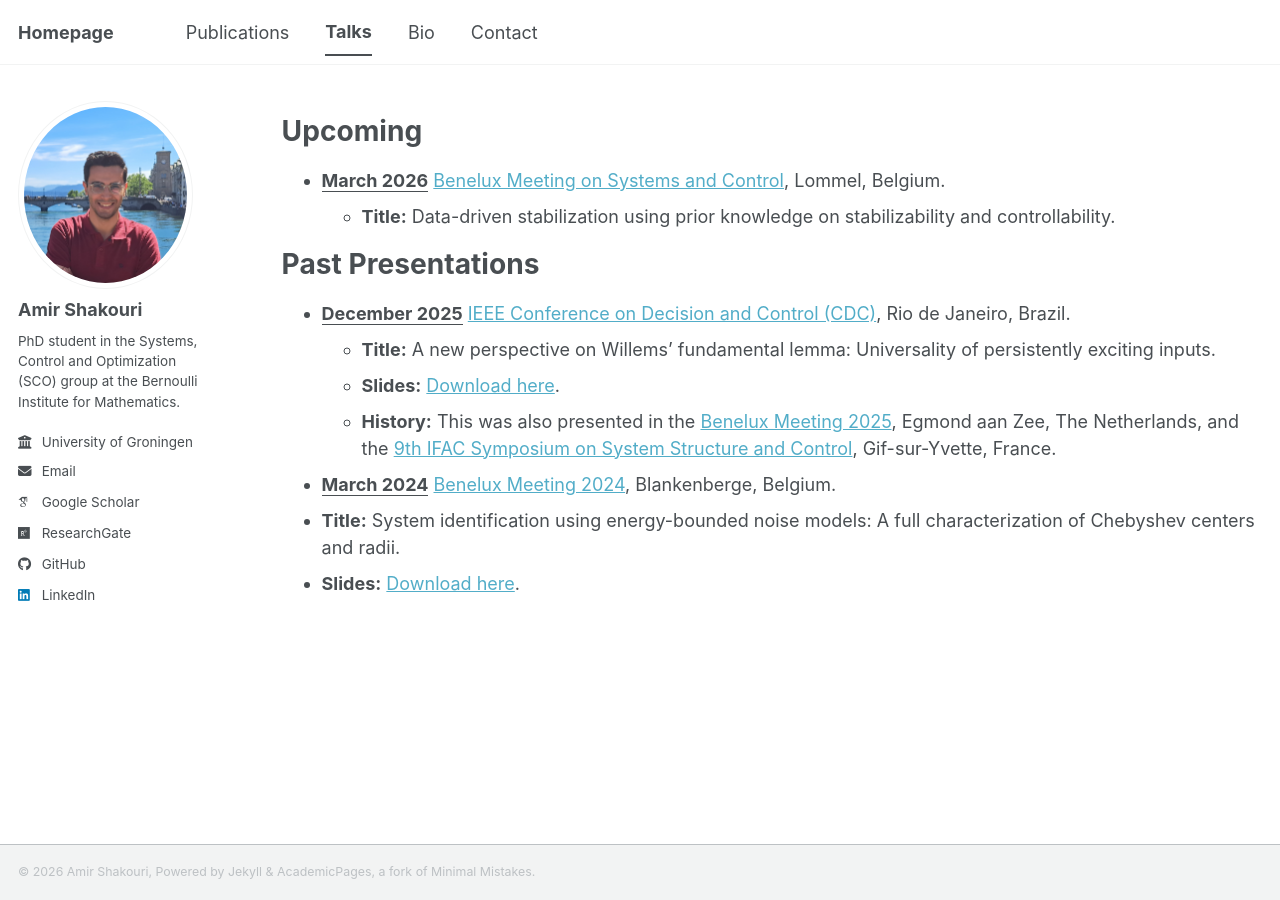
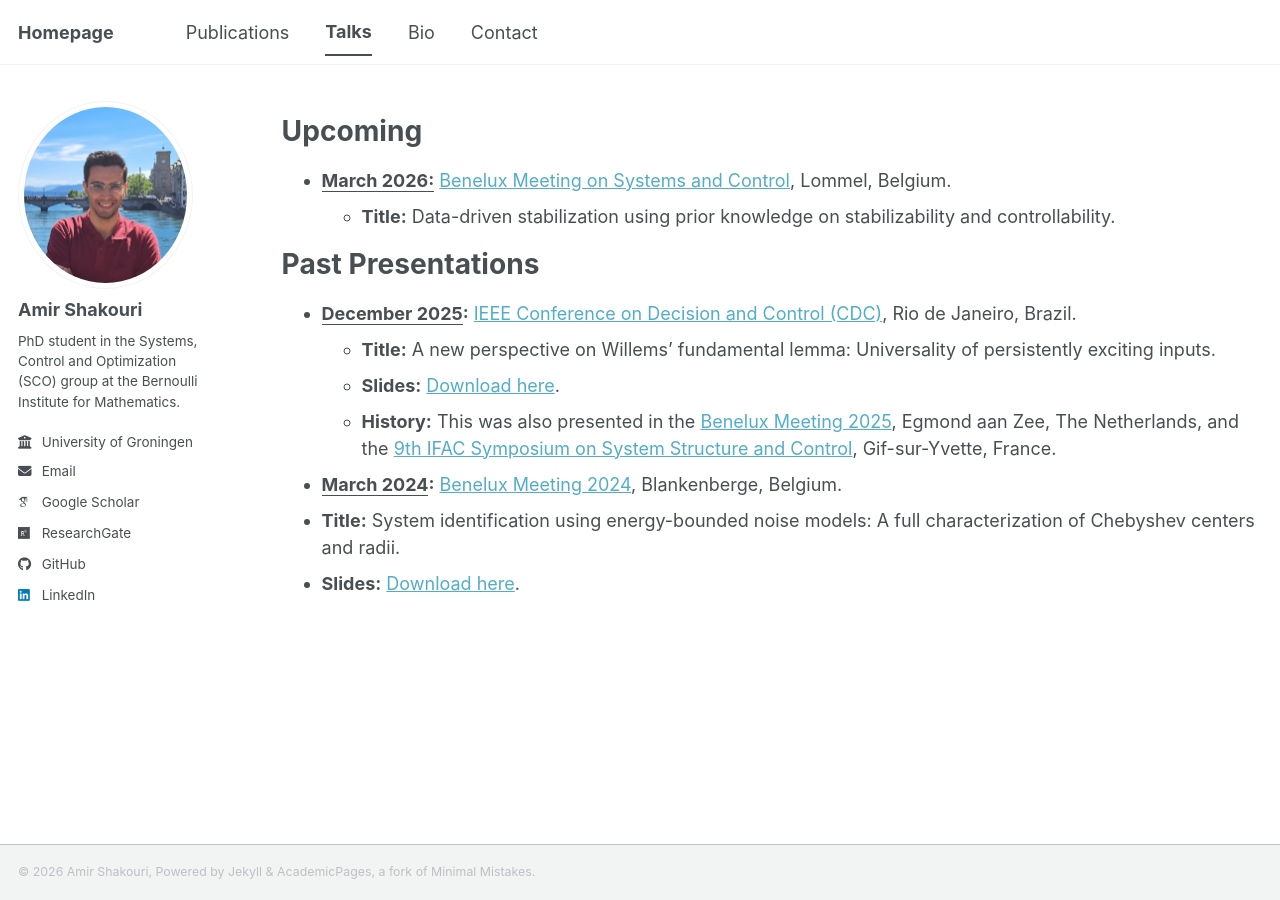
Before and after one commit to a-shakouri/a-shakouri.github.io, a Jekyll site: the page built from _pages/talk-new.md, in a window 1280 px wide. Built offline with Jekyll 4.4.1, drawn with Linux system fonts in a browser that asks for light colours; some web fonts are replaced; a script bundle is joined from its source files by our own code; library files that are not in the unit come from our copies.

```diff
--- a/_pages/talk-new.md
+++ b/_pages/talk-new.md
@@ -9,16 +9,16 @@ permalink: /talk-new/
 
 Upcoming
 ======
-* **<u>March 2026</u>** [Benelux Meeting on Systems and Control](https://www.beneluxmeeting.nl/2026/), Lommel, Belgium.
+* **<u>March 2026:</u>** [Benelux Meeting on Systems and Control](https://www.beneluxmeeting.nl/2026/), Lommel, Belgium.
   * **Title:** Data-driven stabilization using prior knowledge on stabilizability and controllability.
 
 Past Presentations
 ======
-* **<u>December 2025</u>** [IEEE Conference on Decision and Control (CDC)](https://cdc2025.ieeecss.org/), Rio de Janeiro, Brazil.
+* **<u>December 2025</u>:** [IEEE Conference on Decision and Control (CDC)](https://cdc2025.ieeecss.org/), Rio de Janeiro, Brazil.
   * **Title:** A new perspective on Willems’ fundamental lemma: Universality of persistently exciting inputs.
   * **Slides:** <a href="{{ base_path }}/files/Slides.pdf" class="Download">Download here</a>.
   * **History:** This was also presented in the [Benelux Meeting 2025](https://www.beneluxmeeting.nl/2025/), Egmond aan Zee, The Netherlands, and the [9th IFAC Symposium on System Structure and Control](https://sssc-tds-cosy-2025.sciencesconf.org/), Gif-sur-Yvette, France.
 
- * **<u>March 2024</u>** [Benelux Meeting 2024](https://www.beneluxmeeting.nl/2024/), Blankenberge, Belgium.
+ * **<u>March 2024</u>:** [Benelux Meeting 2024](https://www.beneluxmeeting.nl/2024/), Blankenberge, Belgium.
   * **Title:** System identification using energy-bounded noise models: A full characterization of Chebyshev centers and radii.
   * **Slides:** <a href="{{ base_path }}/files/SysID-Presentation-Benelux-version.pdf" class="Download">Download here</a>.
```
